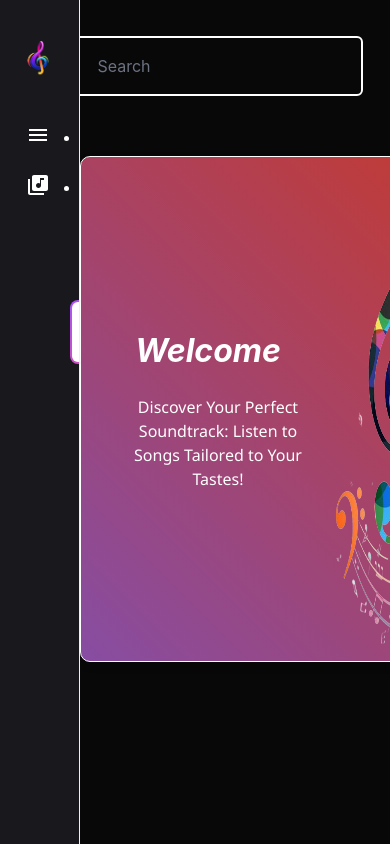
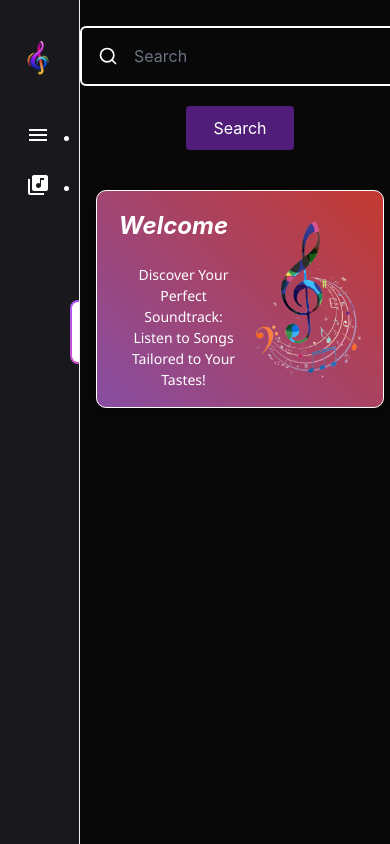
Before and after one commit to MinahilNaseer/Music-Player, a React (Create React App) app: page /recommendation in a window 390 px wide. Shown: the top 844 px of the page. Built offline with nearby package versions, Linux system fonts and the light colour scheme.

Commit message:
making recommendation resposnive

```diff
--- a/src/components/recommendationsearchbar.css
+++ b/src/components/recommendationsearchbar.css
@@ -38,3 +38,22 @@
   .search-button:hover {
     background-color: #0056b3;
   }
+
+  @media only screen and (max-width: 480px) {
+    .recommendation-searchbar {
+      flex-direction: column;
+      align-items: center;
+      margin: 10px auto;
+    }
+
+    .search-input {
+      width: calc(100% - 20px);
+      margin-bottom: 10px;
+    }
+
+    .search-button {
+      width: calc(40% - 20px);
+      margin-top: 20px;;
+      margin-left: 0;
+    }
+  }
--- a/src/pages/library.css
+++ b/src/pages/library.css
@@ -322,3 +322,24 @@ input:focus {
   bottom: 50%;
   transform: translateY(50%);
 }
+
+@media only screen and (max-width: 480px) {
+  .recomm-start {
+    height: auto;
+    padding: 10px;
+    max-width: 90%;
+    margin-top: 30px;
+  }
+  .recomm-start img {
+    width: 50%;
+    height: auto;
+    margin-right: 0;
+    margin-top: 10px;
+  }
+  .recomm-info h2 {
+    font-size: 24px;
+  }
+  .recomm-info p {
+    font-size: 14px;
+  }
+}
```
